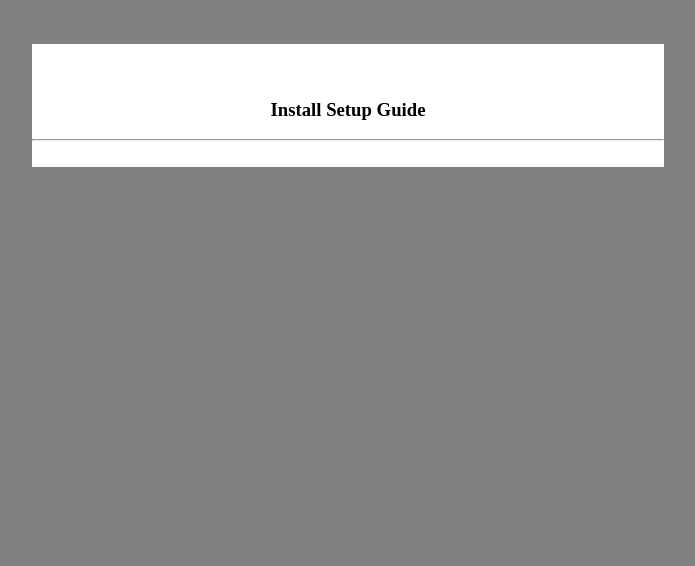
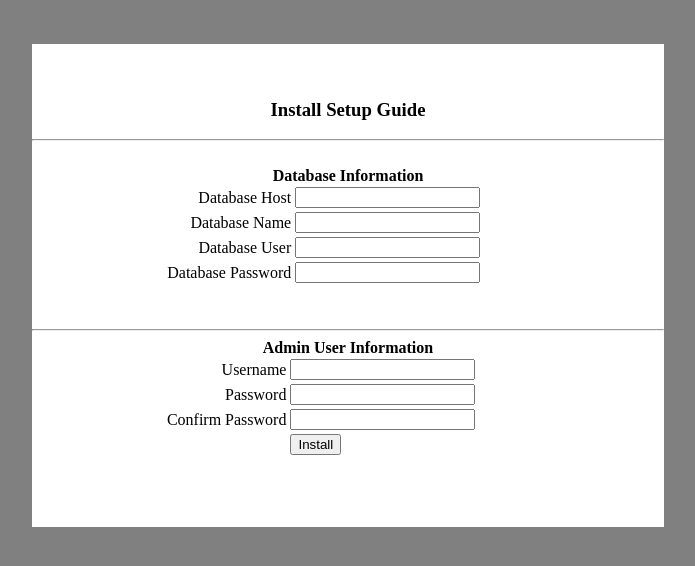
Before and after one commit to plhyhc/simple_ar, a PHP site: page /install/index.php in a window 1280 px wide. Shown: the top 566 px of the page, without its empty margins (292-987 px from the left). Run offline with PHP 8.4, Linux system fonts and the light colour scheme.

Commit message:
Move Config and Updating Install Page
Created a Config file and updated the Install Page.

```diff
--- a/change_password.php
+++ b/change_password.php
@@ -1,5 +1,5 @@
 <?php
-require("main.php");
+require("config/main.php");
 
 $message = "New Password was not supplied";
 if(isset($_POST['new_pass'])){
--- a/customers.php
+++ b/customers.php
@@ -1,5 +1,5 @@
 <?php
-require("main.php");
+require("config/main.php");
 
 $main->get_header();
 ?>
--- a/customers_add.php
+++ b/customers_add.php
@@ -1,5 +1,5 @@
 <?php
-require("main.php");
+require("config/main.php");
 
 $main->get_header();
 
--- a/customers_edit.php
+++ b/customers_edit.php
@@ -1,5 +1,5 @@
 <?php
-require("main.php");
+require("config/main.php");
 
 $main->get_header();
 
--- a/edit_customer_post.php
+++ b/edit_customer_post.php
@@ -1,6 +1,6 @@
 <?php
 
-require("main.php");
+require("config/main.php");
 
 $type = $_POST['type'];
 $message = "";
--- a/home_desktop.php
+++ b/home_desktop.php
@@ -1,5 +1,5 @@
 <?php
-require("main.php");
+require("config/main.php");
 
 $current_month = date("n",time());
 $current_year = date("Y",time());
--- a/import.php
+++ b/import.php
@@ -1,5 +1,5 @@
 <?php
-require("main.php");
+require("config/main.php");
 ini_set("auto_detect_line_endings", "1");
 
 $dir = '';
@@ -47,6 +47,7 @@ if(count($files1) > $check_count){
             $city_zip       = trim($data[2]);
             $phone        = trim($data[3]);
             $fax        = trim($data[4]);
+            $invoice_num = trim($data[5]);
             $pickup_date    = trim($data[6]);
             $deposit      = clean_number(trim($data[7]));
             $delivery_date    = clean_number(trim($data[8]));
--- a/import_manual.php
+++ b/import_manual.php
@@ -1,5 +1,5 @@
 <?php
-require("main.php");
+require("config/main.php");
 ini_set("auto_detect_line_endings", "1");
 $dir = 'imports';
 $files1 = scandir($dir);
--- a/index.php
+++ b/index.php
@@ -1,5 +1,5 @@
 <?php
-require("main.php");
+require("config/main.php");
 
 $main->get_header();
 ?>
--- a/install/index.php
+++ b/install/index.php
@@ -16,6 +16,52 @@
 <h3>Install Setup Guide</h3>
 <hr>
 <br />
+<form method="post" name="install" action="install.php">
+<b>Database Information</b>
+<table cellpadding="2" cellspacing="0" border="0" style="width: 90%">
+<tr>
+	<td align="right">Database Host</td>
+	<td><input type="text" name="db_host" id="db_host" /></td>
+</tr>
+<tr>
+	<td align="right">Database Name</td>
+	<td><input type="text" name="db_name" id="db_name" /></td>
+</tr>
+<tr>
+	<td align="right">Database User</td>
+	<td><input type="text" name="db_user" id="db_user" /></td>
+</tr>
+<tr>
+	<td align="right">Database Password</td>
+	<td><input type="password" name="db_pass" id="db_pass" /></td>
+</tr>
+</table>
+<br />
+<br />
+<hr>
+<b>Admin User Information</b>
+<table cellpadding="2" cellspacing="0" border="0" style="width: 90%">
+<tr>
+	<td align="right">Username</td>
+	<td><input type="text" name="db_host" id="db_host" /></td>
+</tr>
+<tr>
+	<td align="right">Password</td>
+	<td><input type="text" name="db_name" id="db_name" /></td>
+</tr>
+<tr>
+	<td align="right">Confirm Password</td>
+	<td><input type="text" name="db_user" id="db_user" /></td>
+</tr>
+<tr>
+	<td align="right"></td>
+	<td><input type="submit" name="submit" id="submit" value="Install" /></td>
+</tr>
+</table>
+</form>
+<br />
+<br />
+<br />
 </div>
 
 </body>
--- a/login.php
+++ b/login.php
@@ -1,6 +1,6 @@
 <?php
 $login_page = true;
-require("main.php");
+require("config/main.php");
 
 $message = '';
 if(isset($_POST['username'])){
--- a/receivables.php
+++ b/receivables.php
@@ -1,5 +1,5 @@
 <?php
-require("main.php");
+require("config/main.php");
 
 $main->get_header();
 ?>
--- a/receivables_add.php
+++ b/receivables_add.php
@@ -1,5 +1,5 @@
 <?php
-require("main.php");
+require("config/main.php");
 
 $main->get_header();
 
--- a/receivables_post.php
+++ b/receivables_post.php
@@ -1,6 +1,6 @@
 <?php
 
-require("main.php");
+require("config/main.php");
 
 $type = $_POST['type'];
 $message = "";
--- a/reports.php
+++ b/reports.php
@@ -1,5 +1,5 @@
 <?php
-require("main.php");
+require("config/main.php");
 
 $main->get_header();
 ?>
--- a/user_profile.php
+++ b/user_profile.php
@@ -1,5 +1,5 @@
 <?php
-require("main.php");
+require("config/main.php");
 
 $main->get_header();
 ?>
```
Also changed, not shown: config/config.php (added, +14 -0 lines), config/main.php (renamed from main.php, +10 -11 lines), receivables.class.php (+11 -0 lines).
